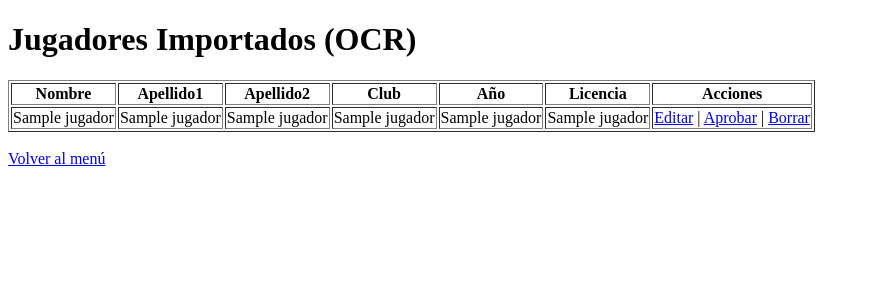
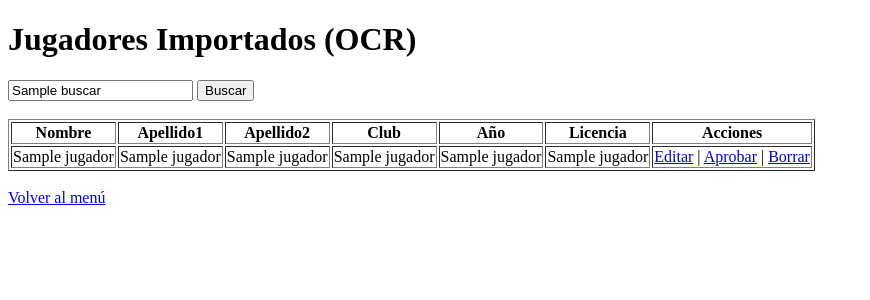
Before and after one commit to jordi4949/app_tennis, a FastAPI app: template app/templates/importar_jugadores.html in a window 1280 px wide. Shown: the top 300 px of the page, without its empty margins (0-870 px from the left). Run offline with FastAPI, Linux system fonts and the light colour scheme; the template is opened without the code that fills it: most values are stand-ins (such as "Sample title", 1, 10 or a date in 2020).

Commit message:
Añade buscador en jugadores importados

```diff
--- a/app/main.py
+++ b/app/main.py
@@ -177,15 +177,29 @@ def borrar_jugador(jugador_id: int,
     return RedirectResponse(url="/admin/jugadores", status_code=303)
 
 @app.get("/admin/importar-jugadores")
-def ver_importados(request: Request):
+def ver_importados(
+    request: Request,
+    buscar: str = "",
+    admin: str = Depends(comprobar_admin)
+):
     conn = get_connection()
     cur = conn.cursor()
 
-    cur.execute("""
-        SELECT id, nombre, apellido1, apellido2, club, ano_nacimiento, numero_licencia
-        FROM jugadores_importados
-        ORDER BY id DESC
-    """)
+    if buscar:
+        cur.execute("""
+            SELECT id, nombre, apellido1, apellido2, club, ano_nacimiento, numero_licencia
+            FROM jugadores_importados
+            WHERE nombre ILIKE %s
+               OR apellido1 ILIKE %s
+               OR apellido2 ILIKE %s
+            ORDER BY apellido1 ASC
+        """, (f"%{buscar}%", f"%{buscar}%", f"%{buscar}%"))
+    else:
+        cur.execute("""
+            SELECT id, nombre, apellido1, apellido2, club, ano_nacimiento, numero_licencia
+            FROM jugadores_importados
+            ORDER BY apellido1 ASC
+        """)
 
     jugadores = cur.fetchall()
 
@@ -193,10 +207,12 @@ def ver_importados(request: Request):
     conn.close()
 
     return templates.TemplateResponse(
-    request=request,
-    name="importar_jugadores.html",
-    context={"request": request, "jugadores": jugadores}
-)
+        request=request,
+        name="importar_jugadores.html",
+        context={"request": request, "jugadores": jugadores, "buscar": buscar}
+    )
+
+
 
 @app.get("/admin/importar-jugadores/aprobar/{jugador_id}")
 def aprobar_jugador_importado(
--- a/app/templates/importar_jugadores.html
+++ b/app/templates/importar_jugadores.html
@@ -7,6 +7,13 @@
 <body>
 
 <h1>Jugadores Importados (OCR)</h1>
+
+<form method="get" action="/admin/importar-jugadores">
+    <input type="text" name="buscar" placeholder="Buscar jugador..." value="{{ buscar }}">
+    <button type="submit">Buscar</button>
+</form>
+
+<br>
 
 <table border="1">
     <tr>
```
